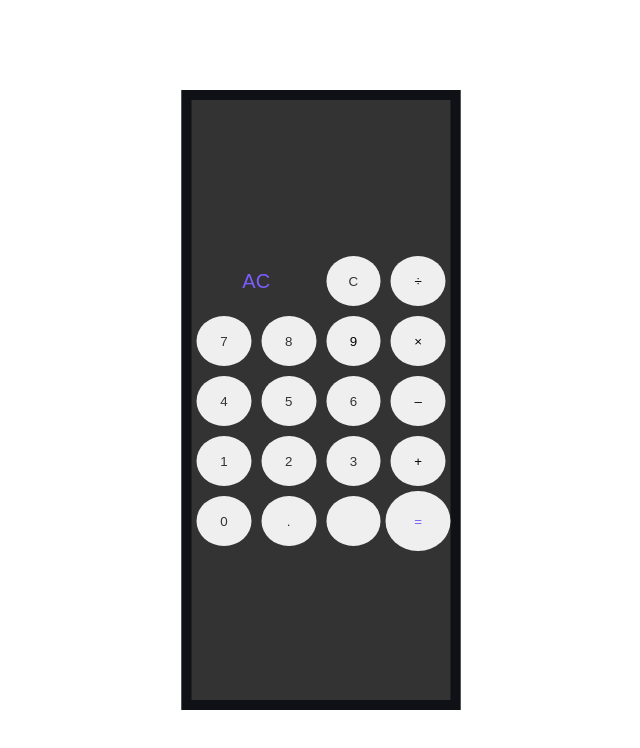
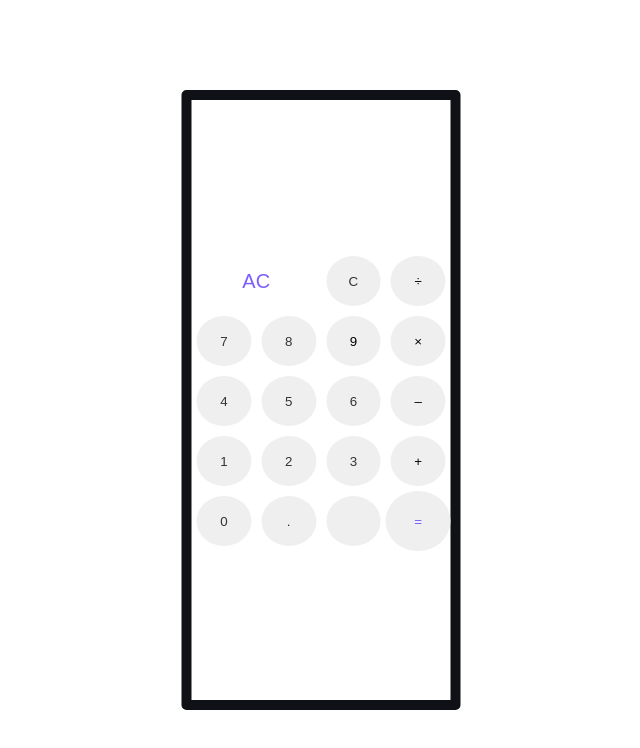
Before and after one commit to Rubendvb/calculator-react, a React (Create React App) app: page / in a window 1280 px wide. Shown: the top 748 px of the page, without its empty margins (319-959 px from the left). Built offline with nearby package versions, Linux system fonts and the light colour scheme.

Commit message:
Troca de cor

```diff
--- a/src/styles.js
+++ b/src/styles.js
@@ -1,14 +1,14 @@
 import styled from "styled-components";
 
 export const lightTheme = {
-  body: "#333",
+  body: "#fff",
   fontColor: "#333",
   buttonColor: "#efefef",
 };
 
 export const darkTheme = {
+  fontColor: "#ffffff",
   body: "#2f2a3a",
-  fontColor: "#ffffff",
   buttonColor: "2f2a3a",
 };
 
@@ -20,9 +20,9 @@ export const Main = styled.div`
   margin: 0 auto;
   width: 259px;
   text-align: center;
-  background: #2f2c3b;
   border: 10px solid #101116;
   height: 600px;
+  border-radius: 5px;
   background: ${(props) => props.theme.body};
 `;
 
@@ -47,7 +47,7 @@ export const Form = styled.form`
     letter-spacing: 1px;
     margin-top: 75px;
     margin-left: -10px;
-    color: #f2f2f2;
+    color: ${(props) => props.theme.fontColor};
     background: ${(props) => props.theme.body};
   }
 
```
